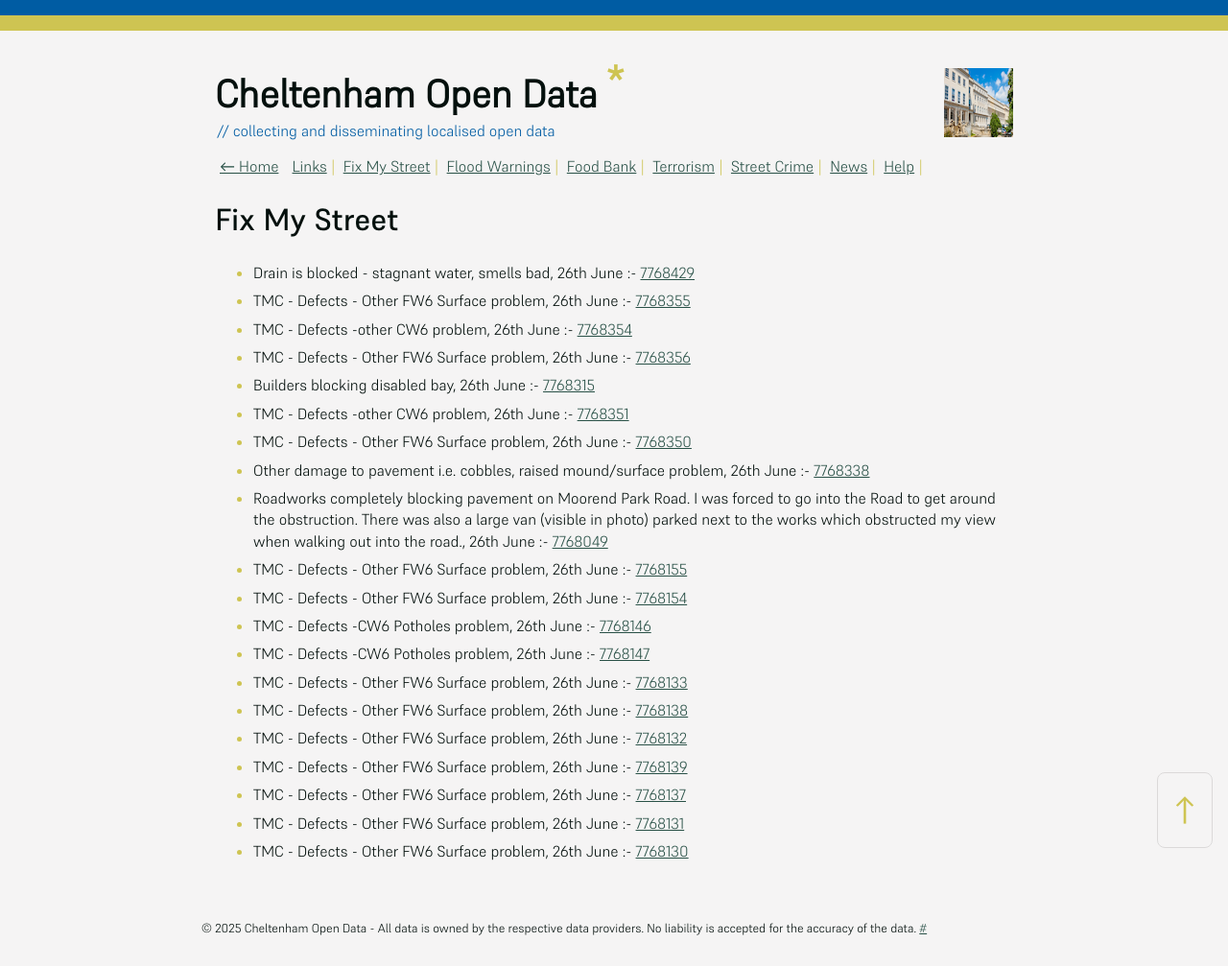
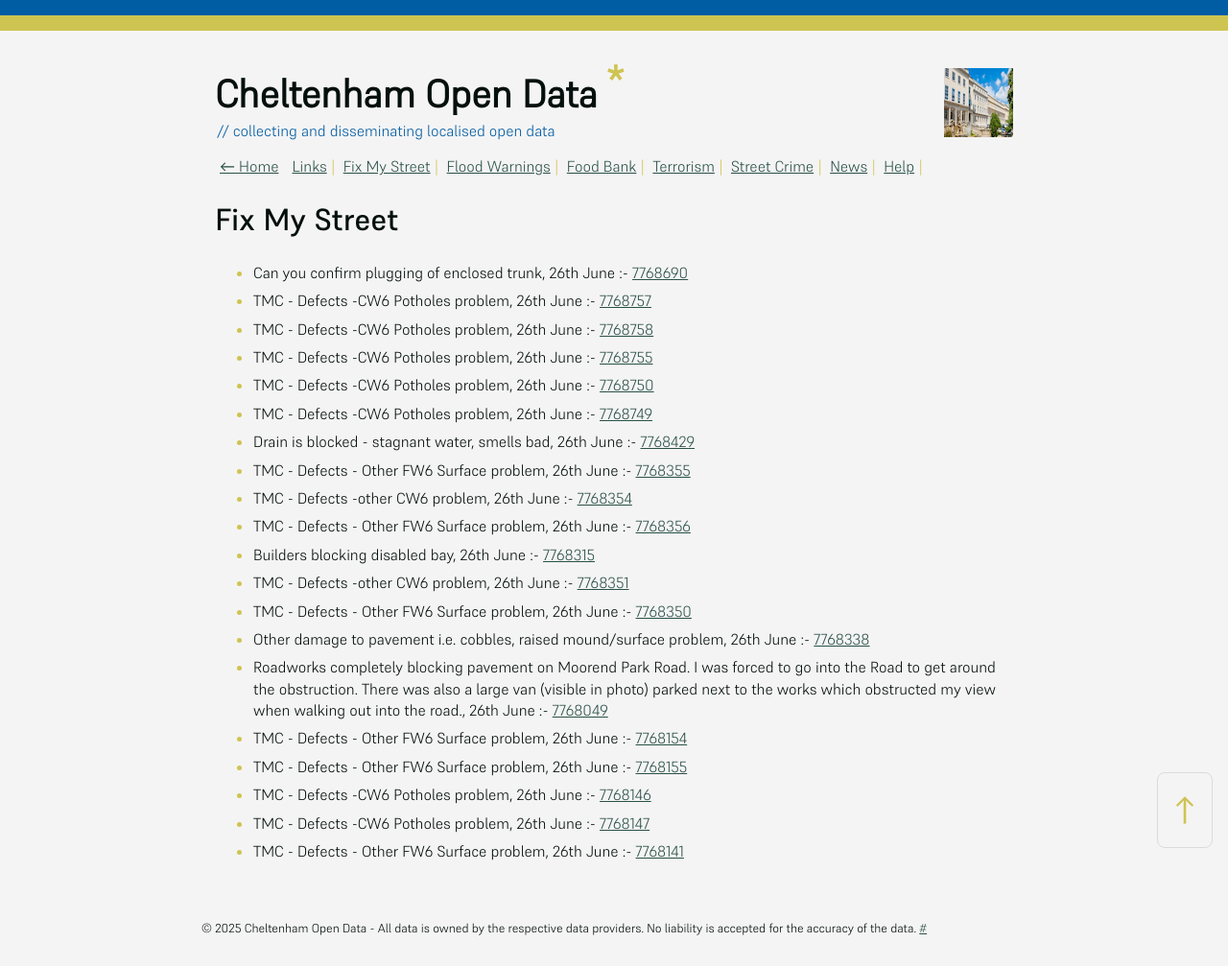
Before and after one commit to mat-0/cheltenham-open-data, a Jekyll site: the page built from _pages/fix-my-street.md, in a window 1280 px wide. Shown: the whole page at 96% size. Built offline with Jekyll 4.4.1, drawn with Linux system fonts in a browser that asks for light colours.

Commit message:
Updated 2025-06-26 13:58:05

```diff
--- a/_pages/fix-my-street.md
+++ b/_pages/fix-my-street.md
@@ -9,6 +9,12 @@ permalink: /fix-my-street
 
 <!-- fix_marker starts -->
 
+- Can you confirm plugging of enclosed trunk, 26th June :- [7768690](https://www.fixmystreet.com/report/7768690)
+- TMC - Defects -CW6 Potholes  problem, 26th June :- [7768757](https://www.fixmystreet.com/report/7768757)
+- TMC - Defects -CW6 Potholes  problem, 26th June :- [7768758](https://www.fixmystreet.com/report/7768758)
+- TMC - Defects -CW6 Potholes  problem, 26th June :- [7768755](https://www.fixmystreet.com/report/7768755)
+- TMC - Defects -CW6 Potholes  problem, 26th June :- [7768750](https://www.fixmystreet.com/report/7768750)
+- TMC - Defects -CW6 Potholes  problem, 26th June :- [7768749](https://www.fixmystreet.com/report/7768749)
 - Drain is blocked - stagnant water, smells bad, 26th June :- [7768429](https://www.fixmystreet.com/report/7768429)
 - TMC - Defects - Other FW6  Surface problem, 26th June :- [7768355](https://www.fixmystreet.com/report/7768355)
 - TMC - Defects -other CW6 problem, 26th June :- [7768354](https://www.fixmystreet.com/report/7768354)
@@ -18,16 +24,10 @@ permalink: /fix-my-street
 - TMC - Defects - Other FW6  Surface problem, 26th June :- [7768350](https://www.fixmystreet.com/report/7768350)
 - Other damage to pavement i.e. cobbles, raised mound/surface problem, 26th June :- [7768338](https://www.fixmystreet.com/report/7768338)
 - Roadworks completely blocking pavement on Moorend Park Road. I was forced to go into the Road to get around the obstruction. There was also a large van (visible in photo) parked next to the works which obstructed my view when walking out into the road., 26th June :- [7768049](https://www.fixmystreet.com/report/7768049)
+- TMC - Defects - Other FW6  Surface problem, 26th June :- [7768154](https://www.fixmystreet.com/report/7768154)
 - TMC - Defects - Other FW6  Surface problem, 26th June :- [7768155](https://www.fixmystreet.com/report/7768155)
-- TMC - Defects - Other FW6  Surface problem, 26th June :- [7768154](https://www.fixmystreet.com/report/7768154)
 - TMC - Defects -CW6 Potholes  problem, 26th June :- [7768146](https://www.fixmystreet.com/report/7768146)
 - TMC - Defects -CW6 Potholes  problem, 26th June :- [7768147](https://www.fixmystreet.com/report/7768147)
-- TMC - Defects - Other FW6  Surface problem, 26th June :- [7768133](https://www.fixmystreet.com/report/7768133)
-- TMC - Defects - Other FW6  Surface problem, 26th June :- [7768138](https://www.fixmystreet.com/report/7768138)
-- TMC - Defects - Other FW6  Surface problem, 26th June :- [7768132](https://www.fixmystreet.com/report/7768132)
-- TMC - Defects - Other FW6  Surface problem, 26th June :- [7768139](https://www.fixmystreet.com/report/7768139)
-- TMC - Defects - Other FW6  Surface problem, 26th June :- [7768137](https://www.fixmystreet.com/report/7768137)
-- TMC - Defects - Other FW6  Surface problem, 26th June :- [7768131](https://www.fixmystreet.com/report/7768131)
-- TMC - Defects - Other FW6  Surface problem, 26th June :- [7768130](https://www.fixmystreet.com/report/7768130)
+- TMC - Defects - Other FW6  Surface problem, 26th June :- [7768141](https://www.fixmystreet.com/report/7768141)
 
 <!-- fix_marker ends -->
```
Also changed, not shown: _data/flood.json (+4 -4 lines), _pages/news.md (+9 -9 lines), index.md (+5 -5 lines).
